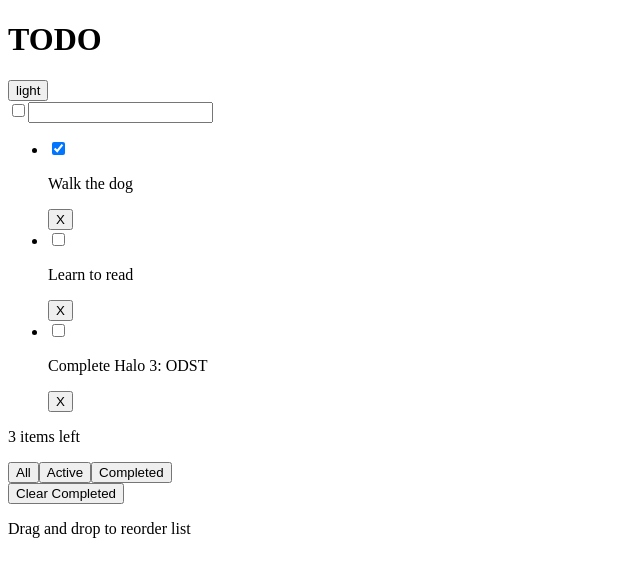
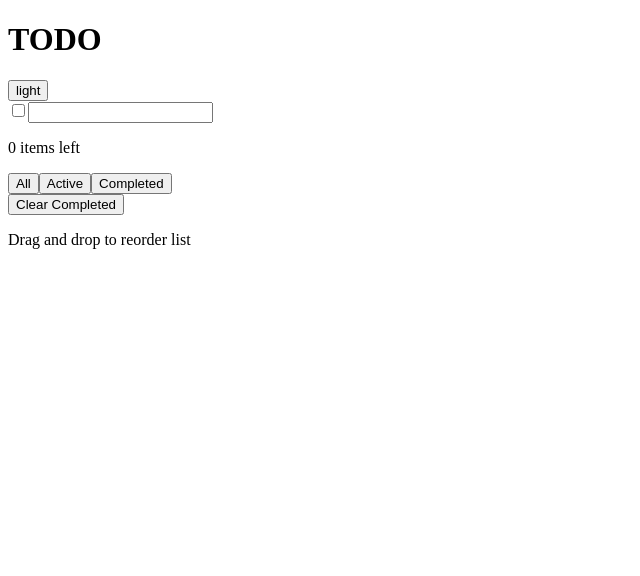
Before and after one commit to JorgeAMendoza/react-to-do, a React (Create React App) app: page / in a window 1280 px wide. Shown: the top 576 px of the page, without its empty margins (0-640 px from the left). Built offline with nearby package versions, Linux system fonts and the light colour scheme.

Commit message:
add local storage functionality to the app
use useEffect hook to load up local storage data, if not present then just start with a empty array, any time a task is inserted, updated, or deleted, the local storage is updated accordingly

```diff
--- a/src/components/TodoList/TodoList.tsx
+++ b/src/components/TodoList/TodoList.tsx
@@ -1,18 +1,19 @@
-import { useState } from 'react';
+import { useState, useEffect } from 'react';
 import { NewTask } from './NewTask/NewTask';
 import { TodoDisplay } from './TodoDisplay/TodoDisplay';
 import { TodoItem } from '../../types/Todo/todo-type';
 import { filterState } from '../../types/Todo/filter-state';
 import * as filterCallbacks from '../../utils/todo-filters/todo-filters';
-import { generateTodoID } from '../../utils/todo-helpers/generate-id';
 
 export const TodoList = () => {
-  const [toDoList, setToDoList] = useState<TodoItem[]>([
-    { status: true, text: 'Walk the dog', id: generateTodoID() },
-    { status: false, text: 'Learn to read', id: generateTodoID() },
-    { status: false, text: 'Complete Halo 3: ODST', id: generateTodoID() },
-  ]);
+  const [toDoList, setToDoList] = useState<TodoItem[]>([]);
   const [filter, setFilter] = useState<filterState>('all');
+
+  useEffect(() => {
+    const localStorageTodos = localStorage.getItem('todos');
+    if (localStorageTodos) setToDoList(JSON.parse(localStorageTodos));
+    else return;
+  }, []);
 
   const updateTodoStatus = (todoID: number) => {
     for (let i = 0; i < toDoList.length; i += 1) {
@@ -26,6 +27,7 @@ export const TodoList = () => {
           .slice(0, i)
           .concat(updatedTodo, toDoList.slice(i + 1));
         setToDoList(updatedList);
+        localStorage.setItem('todos', JSON.stringify(updatedList));
       }
     }
   };
@@ -45,18 +47,22 @@ export const TodoList = () => {
       if (toDoList[i].id === todoID) {
         const newList = toDoList.slice(0, i).concat(toDoList.slice(i + 1));
         setToDoList(newList);
+        localStorage.setItem('todos', JSON.stringify(newList));
         return;
       }
     }
   };
 
   const insertNewTask = (newTask: TodoItem) => {
-    setToDoList(toDoList.concat(newTask));
+    const newList = toDoList.concat(newTask);
+    setToDoList(newList);
+    localStorage.setItem('todos', JSON.stringify(newList));
   };
 
   const clearCompleted = () => {
-    const onlyActiveTask = toDoList.filter((task) => !task.status);
-    setToDoList(onlyActiveTask);
+    const newList = toDoList.filter((task) => !task.status);
+    setToDoList(newList);
+    localStorage.setItem('todos', JSON.stringify(newList));
   };
   return (
     <main>
```
